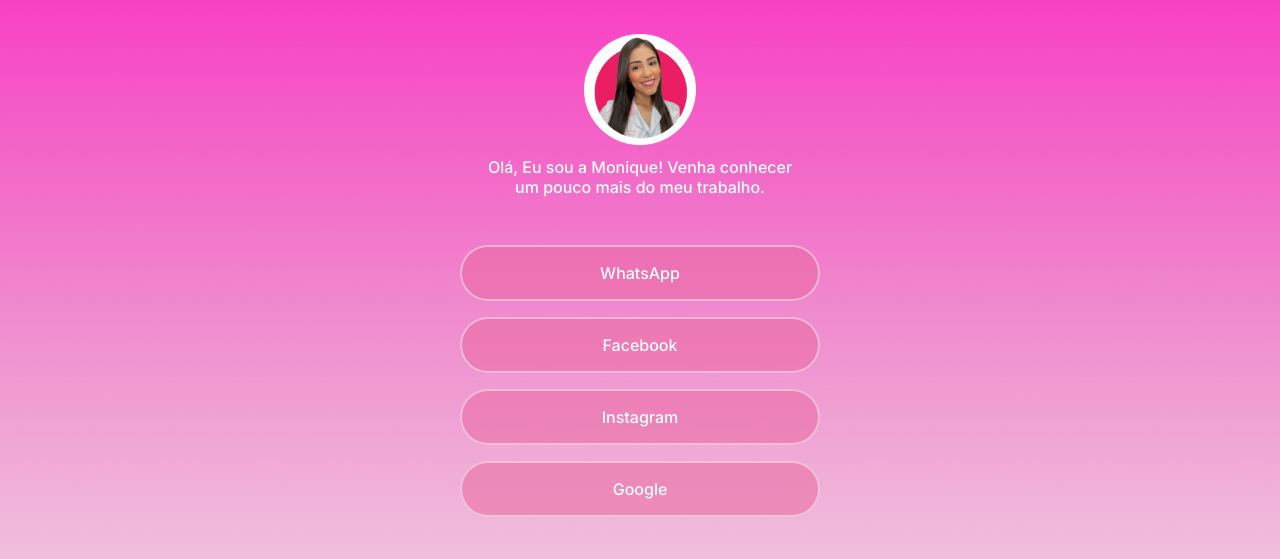
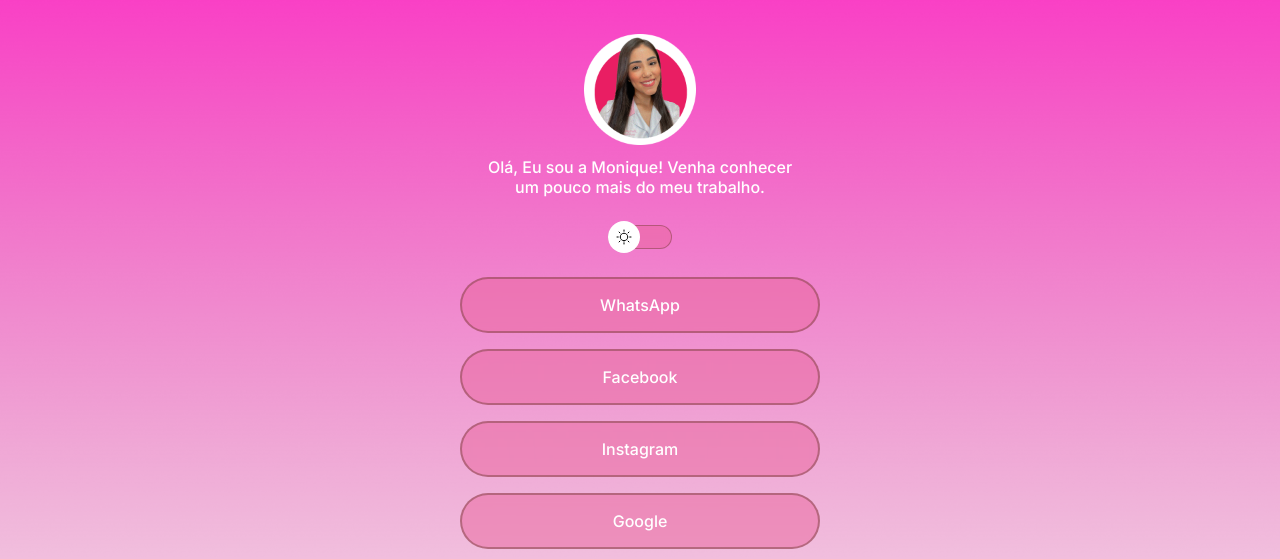
Before and after one commit to Marcosnii/1projeto, a plain HTML site: page index.html in a window 1280 px wide. Shown: the top 559 px of the page. Drawn offline with nearby package versions, Linux system fonts and the light colour scheme.

Commit message:
:tada: initial commit

```diff
--- a/index.html
+++ b/index.html
@@ -1,5 +1,5 @@
 <!DOCTYPE html>
-<html lang="pt-br" class="">
+<html lang="pt-br">
   <head>
 
     <link rel="preconnect" href="https://fonts.googleapis.com">
@@ -18,6 +18,13 @@
         <p>Olá, Eu sou a Monique! Venha conhecer um pouco mais do meu trabalho. </p>
 
     </div>
+
+    <div id="switch" onclick="toggleMode()">
+      <button>
+      </button>
+      <span></span>
+    </div>
+
      <ul>
         <li>
           <a href="https://api.whatsapp.com/send?phone=5511986497096"
@@ -51,5 +58,7 @@
     </div>
     <script type="module" src="https://unpkg.com/ionicons@7.1.0/dist/ionicons/ionicons.esm.js"></script>
     <script nomodule src="https://unpkg.com/ionicons@7.1.0/dist/ionicons/ionicons.js"></script>
+
+    <script src="./script.js"></script>
     </body>
 </html>
--- /dev/null
+++ b/script.js
@@ -0,0 +1,13 @@
+function toggleMode() {
+  const html = document.documentElement
+  html.classList.toggle("dark")
+
+  const img = document.querySelector("#profile img")
+
+  if(html.classList.contains("dark")) {
+    img.setAttribute("src", "./assets/avatartt.png")
+  } else {
+    img.setAttribute("src", "./assets/avatar.png")
+  }
+
+}
--- a/style.css
+++ b/style.css
@@ -6,16 +6,20 @@
 :root {
   --text-color: white;
   --bg-url: url(./assets/Background.png);
-  --stroke-color: rgba(250, 250, 250, 0.5);
+  --stroke-color: rgba(126, 67, 67, 0.5);
   --surface-color: rgba(233, 100, 156, 0.5);
-  --surface-color-hover: ;
+  --switch-bg-url: url(./assets/Sun.svg);
+
 }
-.light {
-  --text-color: black;
-  --bg-url: url(./assets/bg-desktop-light.jpg);
-  --stroke-color: rgba(0, 0, 0, 0.5);
-  --surface-color: rgba(0, 0, 0, 0.5);
-  --surface-color-hover: ;
+
+.dark {
+    --text-color: rgb(0, 0, 0);
+  --bg-url: url(./assets/Background\ tt.png);
+  --stroke-color: rgba(0, 0, 0, 0.705);
+  --surface-color: rgba(145, 55, 112, 0.719);
+  --switch-bg-url: url(./assets/MoonStars.svg);
+
+
 }
 
 body {
@@ -38,6 +42,43 @@ body * {
   margin: 10px auto 0px;
   padding: 10 24px;
 }
+#switch {
+  width: 64px;
+  position: relative;
+  margin: 4px auto;
+}
+.dark #switch button {
+  right: 0;
+  left: initial;
+}
+
+#switch button {
+  width: 32px;
+  height: 32px;
+  background: white var(--switch-bg-url)no-repeat center;
+  border: 0;
+  border-radius: 50%;
+
+  position: absolute;
+  top: 50%;
+  left: 0;
+
+  z-index: 1;
+  transform: translateY(-50%);
+}
+
+#switch span {
+  display: block;
+  width: 64px;
+  height: 24px;
+  background: var(--surface-color);
+  border: 1px solid var(--stroke-color);
+  backdrop-filter: blur(4px);
+  -webkit-backdrop-filter: blur(4px);
+  border-radius: 9999px;
+
+}
+
 #profile {
   text-align: center;
   padding: 24px;
```
Also changed, not shown: assets/Avatar dark.png (added), assets/Background dark.png (added), assets/Background tt.png (added), assets/avatartt.png (added), 1 other file.
